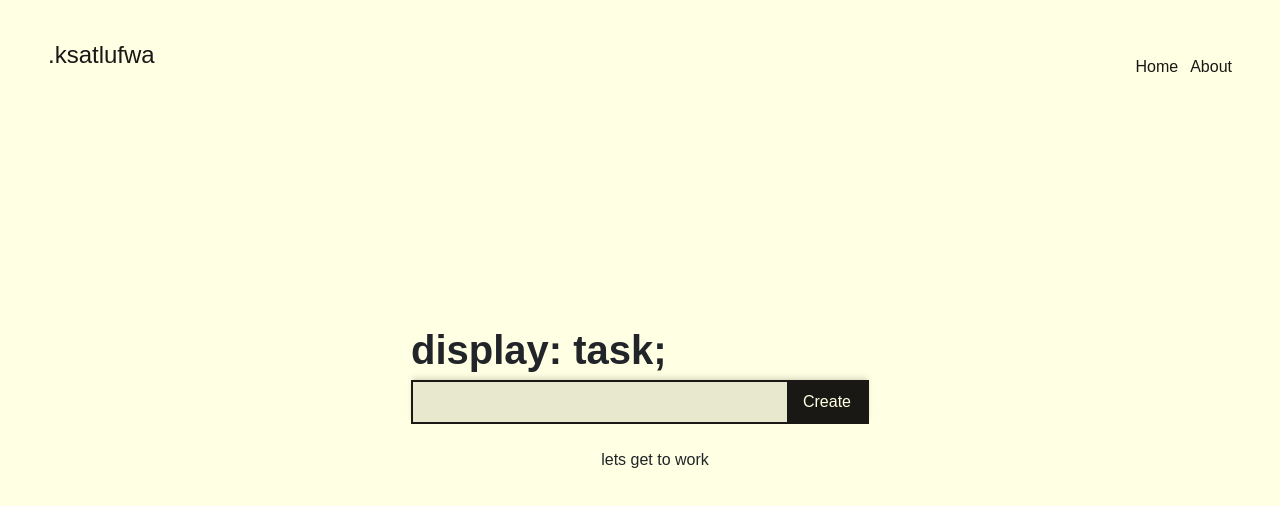
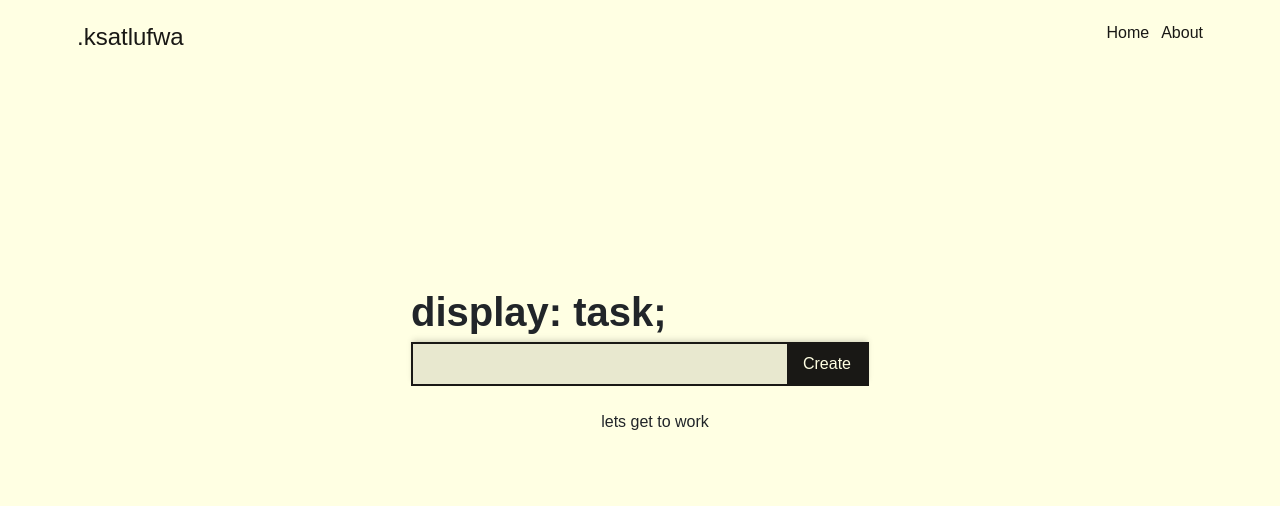
Before and after one commit to wriggu/awfultaskmanager-vue.js, a Vue app: page / in a window 1280 px wide. Shown: the top 506 px of the page. Built offline with nearby package versions, Linux system fonts and the light colour scheme; some icons are missing; a web font is replaced by a local one.

Commit message:
header hotfix 2

```diff
--- a/src/components/TodoHeader.vue
+++ b/src/components/TodoHeader.vue
@@ -20,9 +20,9 @@ import { RouterLink } from 'vue-router';
 <style lang="scss" scoped>
 header {
   nav {
-    max-width: 95%;
+    max-width: 90%;
     display: flex;
-    padding: 25px 16px;
+    padding: 21px 13px;
     align-items: center;
 
     .branding {
@@ -37,7 +37,6 @@ header {
 
     .nav-routes {
       font-weight: 500;
-      margin-top: 2.5%;
       display: flex;
       flex: 1;
       justify-content: flex-end;
```
